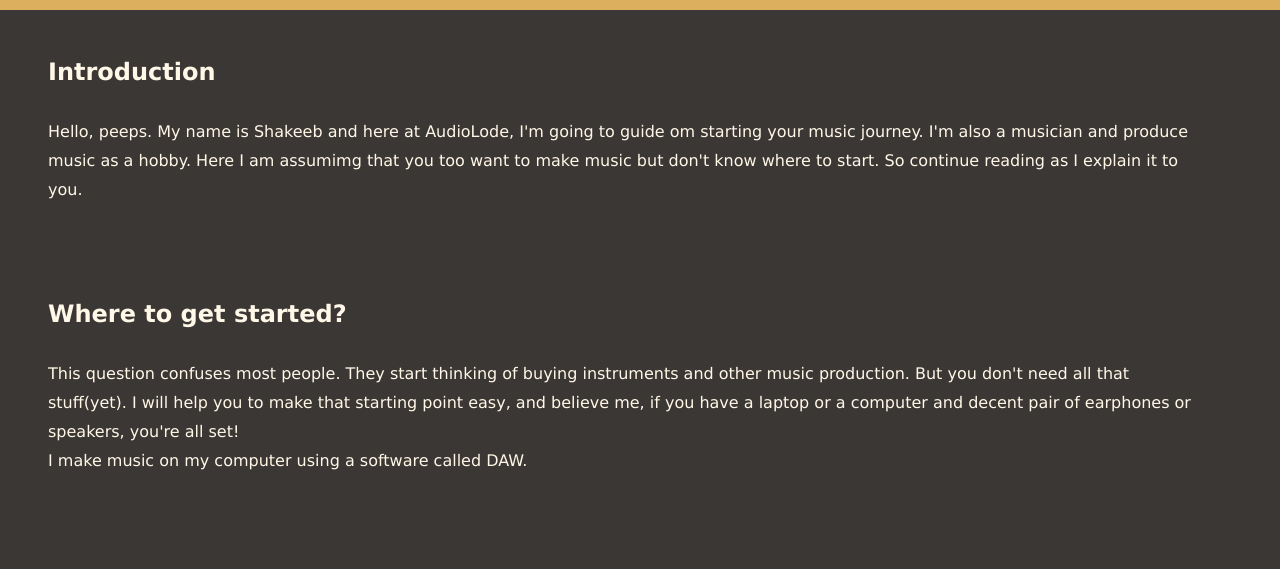
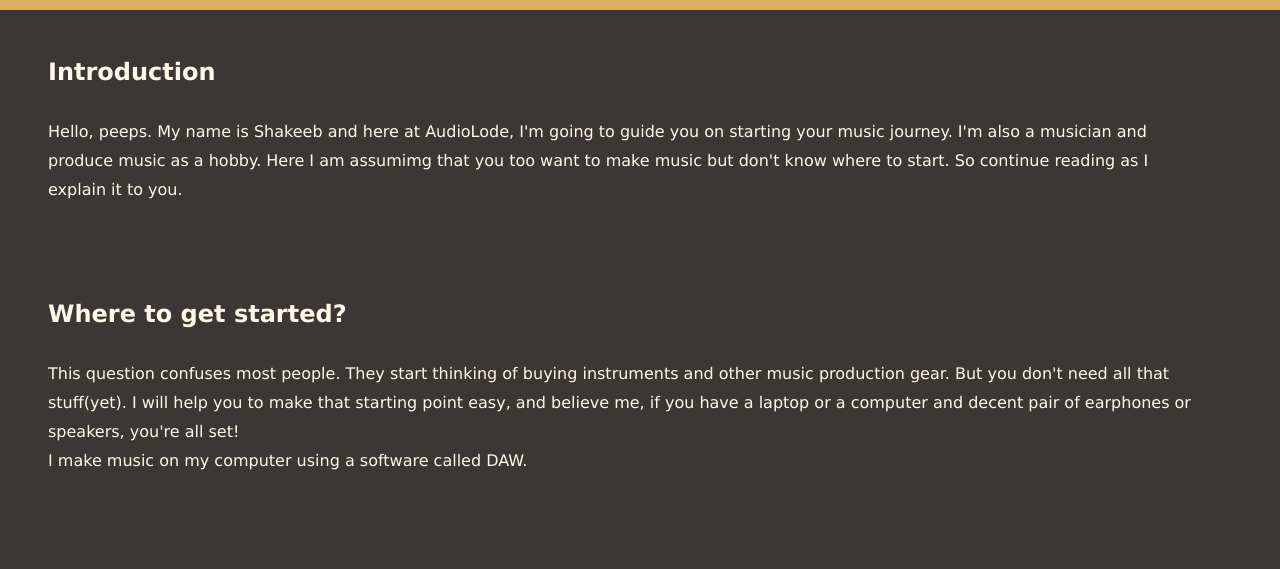
Before and after one commit to insirenator/audiolode.io, a plain HTML site: page beginners_guide.html in a window 1280 px wide. Shown: the part 222-791 px from the top of the page. Drawn offline with Linux system fonts and the light colour scheme.

Commit message:
Update beginners_guide.html

```diff
--- a/beginners_guide.html
+++ b/beginners_guide.html
@@ -17,13 +17,13 @@
     <section class = "section-style1">
         <div class = "info">
             <h1>Introduction</h1>
-            <p>Hello, peeps. My name is Shakeeb and here at AudioLode, I'm going to guide om starting your music journey. I'm also a musician and produce music as a hobby. Here I am assumimg that you too want to make music but don't know where to start. So continue reading as I explain it to you.</p>
+            <p>Hello, peeps. My name is Shakeeb and here at AudioLode, I'm going to guide you on starting your music journey. I'm also a musician and produce music as a hobby. Here I am assumimg that you too want to make music but don't know where to start. So continue reading as I explain it to you.</p>
         </div>
     </section>
     <section class = "section-style1">
         <div class = "info">
             <h1>Where to get started?</h1>
-            <p>This question confuses most people. They start thinking of buying instruments and other music production. But you don't need all that stuff(yet). I will help you to make that starting point easy, and believe me, if you have a laptop or a computer and decent pair of earphones or speakers, you're all set! <br> I make music on my computer using a software called DAW.</p>
+            <p>This question confuses most people. They start thinking of buying instruments and other music production gear. But you don't need all that stuff(yet). I will help you to make that starting point easy, and believe me, if you have a laptop or a computer and decent pair of earphones or speakers, you're all set! <br> I make music on my computer using a software called DAW.</p>
         </div>
     </section>
     <section class = "section-style1">
```
